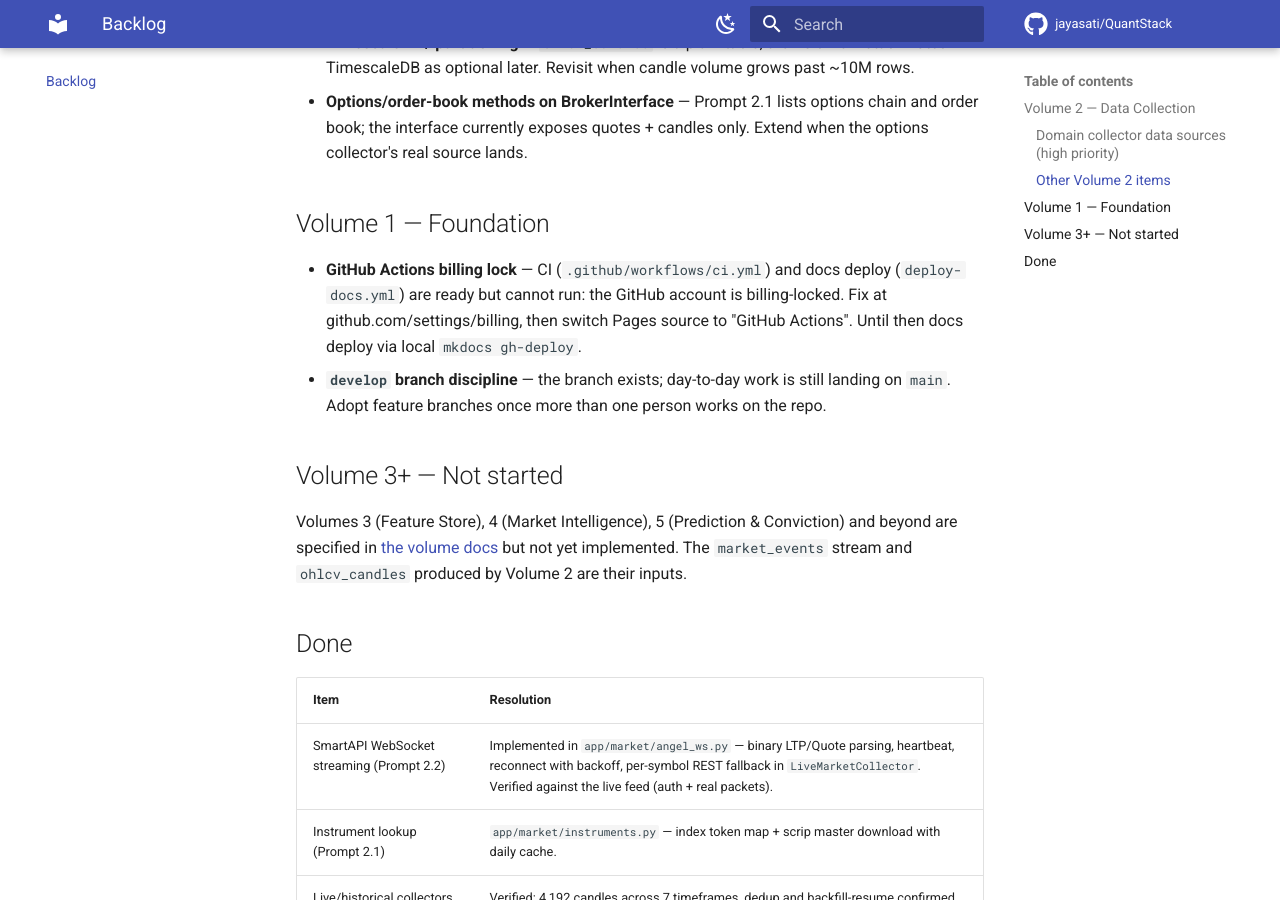
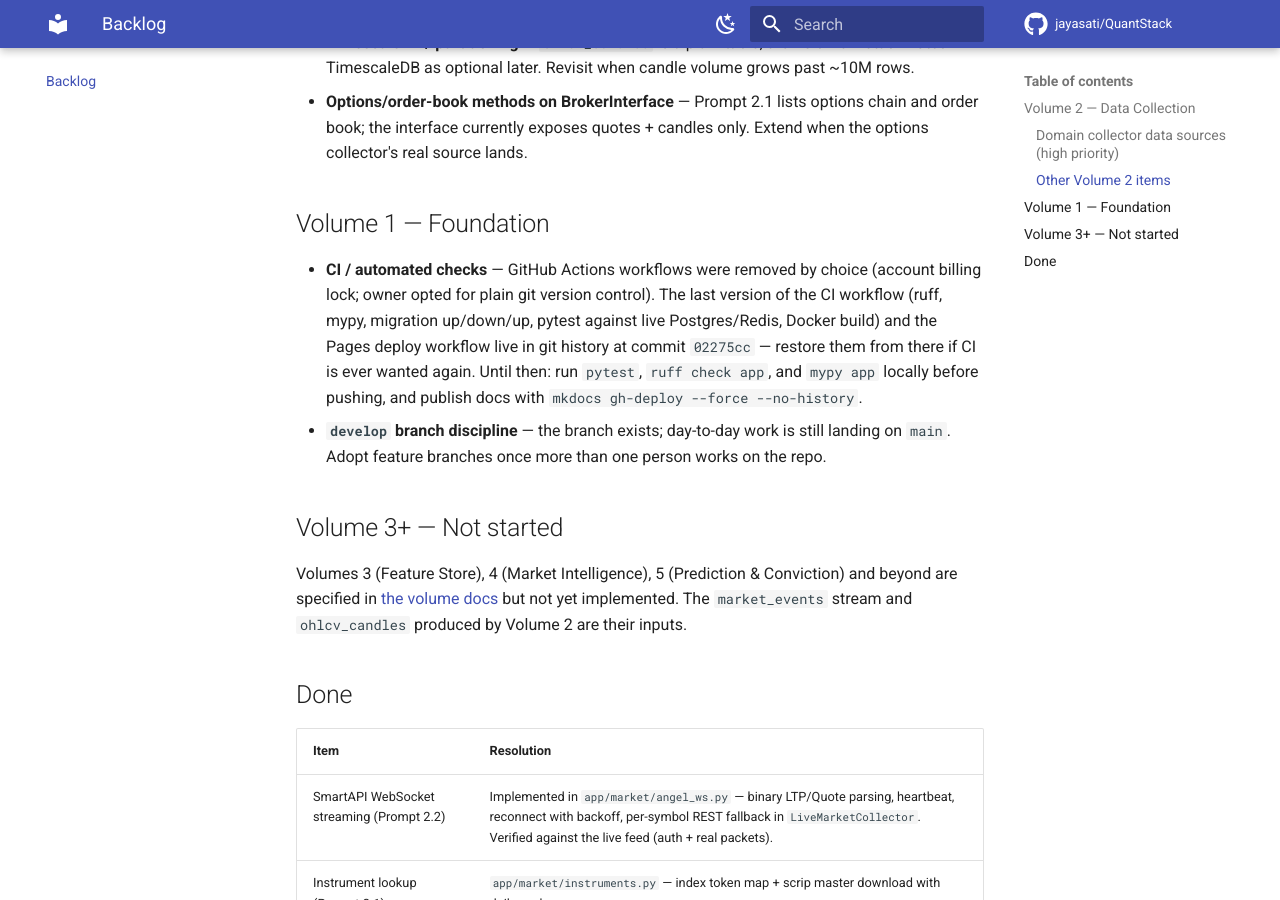
Before and after one commit to jayasati/QuantStack, an MkDocs documentation site: the page built from docs/backlog.md, in a window 1280 px wide and 900 px high, scrolled down 1679 px. Built offline with MkDocs 1.6.1 and Material for MkDocs 9.7.7, drawn with Linux system fonts in a browser that asks for light colours; comment, search, counter and statistics services are not loaded.

Commit message:
Remove GitHub Actions workflows — plain git workflow by choice
Pushes no longer trigger CI or Pages deploy runs (they always failed on
the billing-locked account and generated failure emails). Workflows are
recoverable from git history (commit 02275cc). Local equivalents are
documented in the backlog: pytest/ruff/mypy before pushing, and
`mkdocs gh-deploy` to publish docs to the gh-pages branch.

Co-Authored-By: Claude Fable 5 <noreply@anthropic.com>

```diff
--- a/docs/backlog.md
+++ b/docs/backlog.md
@@ -31,7 +31,7 @@ The seven domain collectors are fully implemented and tested against injectable
 
 ## Volume 1 — Foundation
 
-- **GitHub Actions billing lock** — CI (`.github/workflows/ci.yml`) and docs deploy (`deploy-docs.yml`) are ready but cannot run: the GitHub account is billing-locked. Fix at github.com/settings/billing, then switch Pages source to "GitHub Actions". Until then docs deploy via local `mkdocs gh-deploy`.
+- **CI / automated checks** — GitHub Actions workflows were removed by choice (account billing lock; owner opted for plain git version control). The last version of the CI workflow (ruff, mypy, migration up/down/up, pytest against live Postgres/Redis, Docker build) and the Pages deploy workflow live in git history at commit `02275cc` — restore them from there if CI is ever wanted again. Until then: run `pytest`, `ruff check app`, and `mypy app` locally before pushing, and publish docs with `mkdocs gh-deploy --force --no-history`.
 - **`develop` branch discipline** — the branch exists; day-to-day work is still landing on `main`. Adopt feature branches once more than one person works on the repo.
 
 ## Volume 3+ — Not started
```
Also changed, not shown: README.md (+0 -1 lines), 2 other files.
